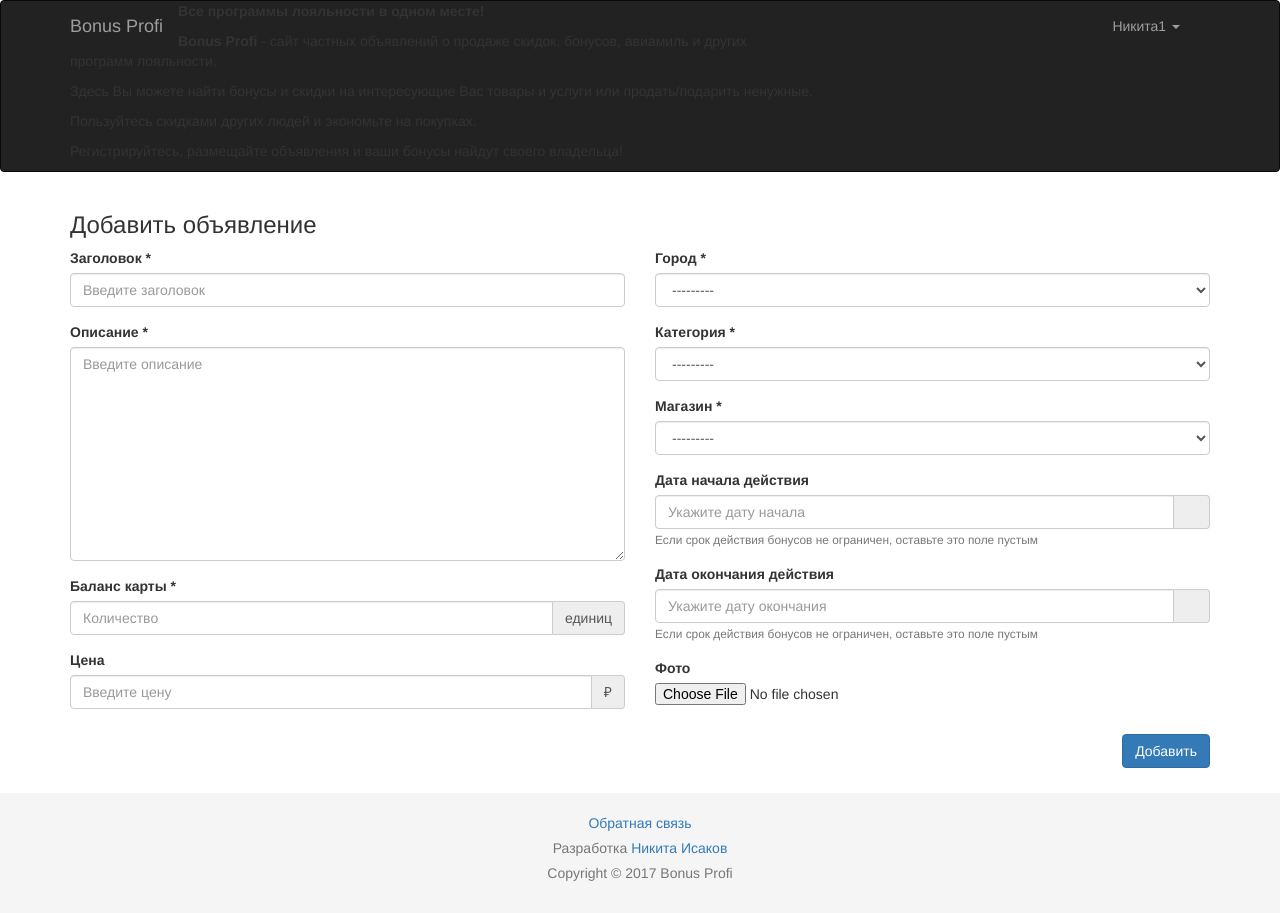
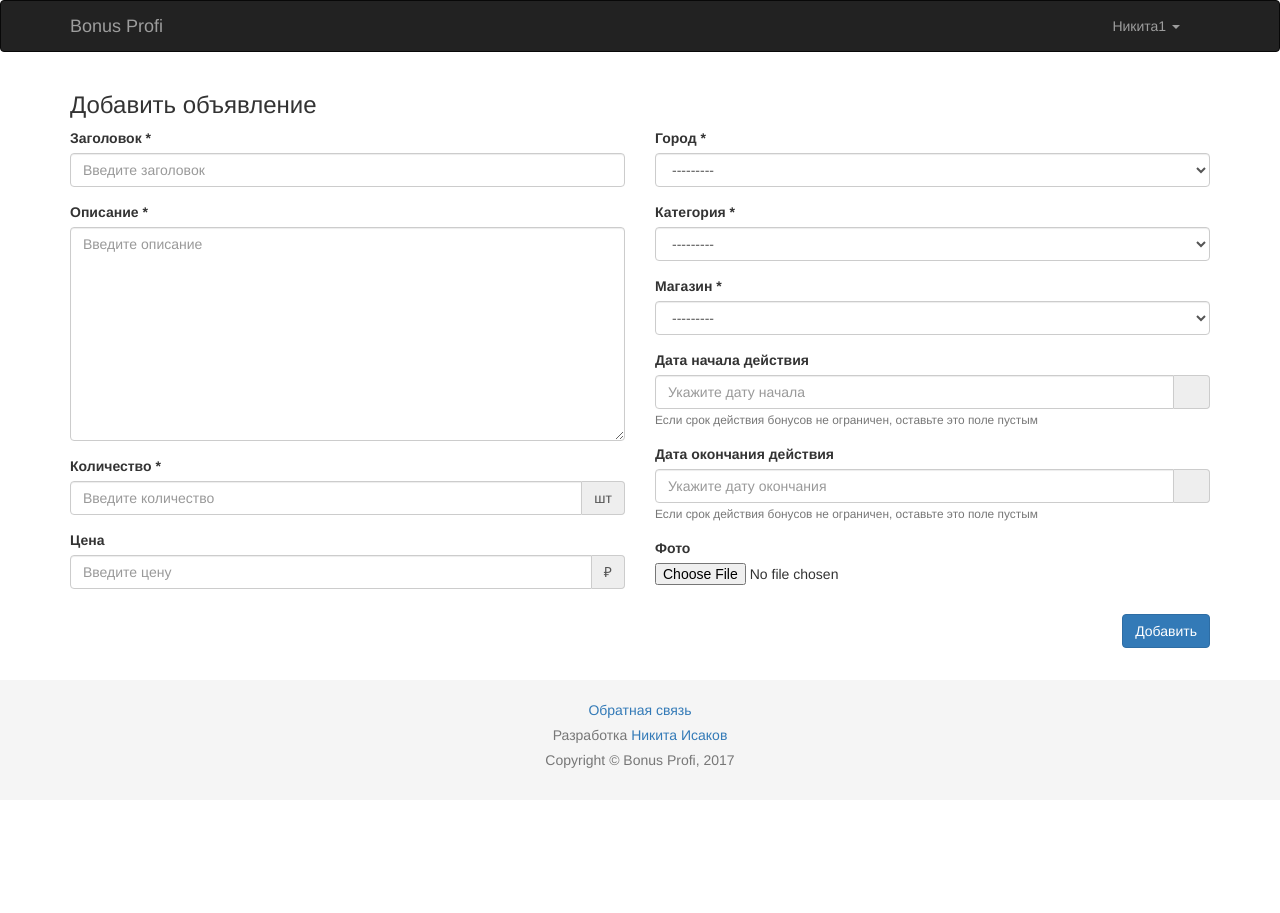
Before and after one commit to orangggenick/Board, a Django app: page /add in a window 1280 px wide. After the commit the page ends 768 px from the top, so only its background shows below. Run offline with Django 3.2, Linux system fonts and the light colour scheme; a user stored in the database is signed in; data comes from the database, SQL or seed files in the repository; both versions use the stored data as it was after the commit; parts of the project's set-up code (start-up, migrations or seed data) failed here and were passed over; some libraries are stand-ins or nearby versions; some web fonts are replaced.

Commit message:
Готов к запуску

```diff
--- a/App/Board/static/style.css
+++ b/App/Board/static/style.css
@@ -176,7 +176,7 @@
 
 .hint{
     background-color: #ffffff;
-    padding: 20px;
+    padding: 20px 20px 10px;
     z-index: 1000;
     box-shadow: 0 20px 65px rgba(0,0,0,0.6);
     top: 65px;
--- a/App/Board/templates/Board/add.html
+++ b/App/Board/templates/Board/add.html
@@ -29,10 +29,10 @@
                             {% endif %}
                         </div>
                         <div class="form-group">
-                            <label for="objects_in_box">Баланс карты *</label>
+                            <label for="objects_in_box">Количество *</label>
                             <div class="input-group">
-                                {% render_field form.objects_in_box class="form-control" id="objects_in_box" placeholder="Количество" %}
-                                <div class="input-group-addon">единиц</div>
+                                {% render_field form.objects_in_box class="form-control" id="objects_in_box" placeholder="Введите количество" %}
+                                <div class="input-group-addon">шт</div>
                             </div>
                             {% if form.objects_in_box.errors %}
                                 <div class="errors">{{ form.objects_in_box.errors }}</div>
--- a/App/Board/templates/Board/edit.html
+++ b/App/Board/templates/Board/edit.html
@@ -29,10 +29,10 @@
                             {% endif %}
                         </div>
                         <div class="form-group">
-                            <label for="objects_in_box">Баланс карты *</label>
+                            <label for="objects_in_box">Количество *</label>
                             <div class="input-group">
-                                {% render_field form.objects_in_box class="form-control" id="objects_in_box" placeholder="Количество" value=advertisement.objects_in_box %}
-                                <div class="input-group-addon">единиц</div>
+                                {% render_field form.objects_in_box class="form-control" id="objects_in_box" placeholder="Введите количество" value=advertisement.objects_in_box %}
+                                <div class="input-group-addon">шт</div>
                             </div>
                             {% if form.objects_in_box.errors %}
                                 <div class="errors">{{ form.objects_in_box.errors }}</div>
--- a/App/Board/templates/Board/main.html
+++ b/App/Board/templates/Board/main.html
@@ -28,13 +28,15 @@
             <a class="navbar-brand" href="/">
                 Bonus Profi
             </a>
-            <div class="hint">
+            {% if request.user.id is None %}
+                <div class="hint hidden-xs">
                     <p><b>Все программы лояльности в одном месте!</b></p>
                     <p><b>Bonus Profi</b> - cайт частных объявлений о продаже скидок, бонусов, авиамиль и других программ лояльности.</p>
                     <p>Здесь Вы можете найти бонусы и скидки на интересующие Вас товары и услуги или продать/подарить ненужные.</p>
                     <p>Пользуйтесь скидками других людей и экономьте на покупках.</p>
                     <p>Регистрируйтесь, размещайте объявления и ваши бонусы найдут своего владельца!</p>
                 </div>
+            {% endif %}
         </div>
         <div class="collapse navbar-collapse">
             <ul class="nav navbar-nav">
@@ -67,7 +69,7 @@
     <div class="container text-center">
         <p class="text-muted mt0 mb5"><a href="/feedback">Обратная связь</a></p>
         <p class="text-muted mt0 mb5">Разработка <a href="https://vk.com/isakovnikita" target="_blank">Никита Исаков</a></p>
-        <p class="text-muted mt0">Copyright © 2017 Bonus Profi</p>
+        <p class="text-muted mt0">Copyright © Bonus Profi, 2017</p>
     </div>
 </div>
 
--- a/App/Board/templates/Board/profile.html
+++ b/App/Board/templates/Board/profile.html
@@ -210,10 +210,10 @@
                                                 {% render_field form.description class="form-control" id="description" placeholder="Введите описание" %}
                                             </div>
                                             <div class="form-group">
-                                                <label for="objects_in_box">Баланс карты *</label>
+                                                <label for="objects_in_box">Количество *</label>
                                                 <div class="input-group">
-                                                    {% render_field form.objects_in_box class="form-control" id="objects_in_box" placeholder="Количество" %}
-                                                    <div class="input-group-addon">единиц</div>
+                                                    {% render_field form.objects_in_box class="form-control" id="objects_in_box" placeholder="Введите количество" %}
+                                                    <div class="input-group-addon">шт</div>
                                                 </div>
                                             </div>
                                             <div class="form-group">
```
Also changed, not shown: App/db.sqlite3, 1 other file. Lines whose indentation alone changed are shown as unchanged.
